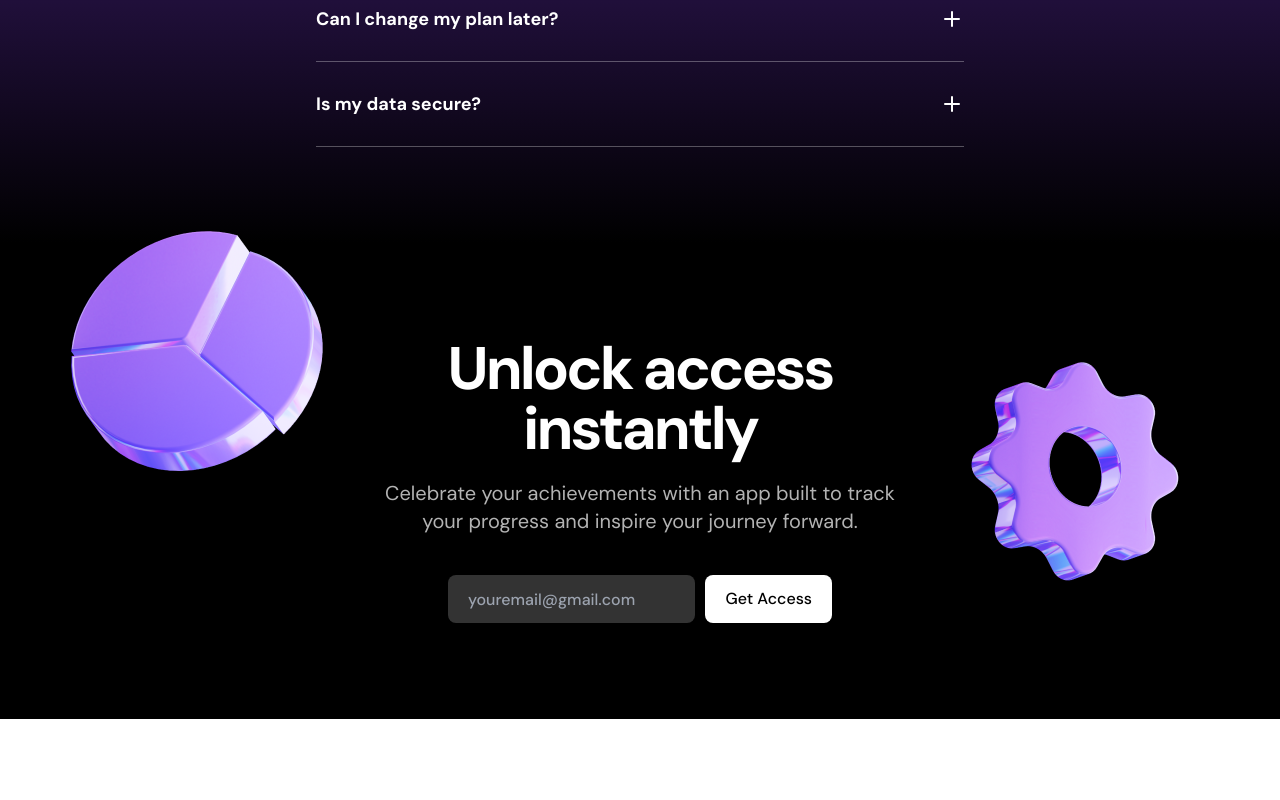
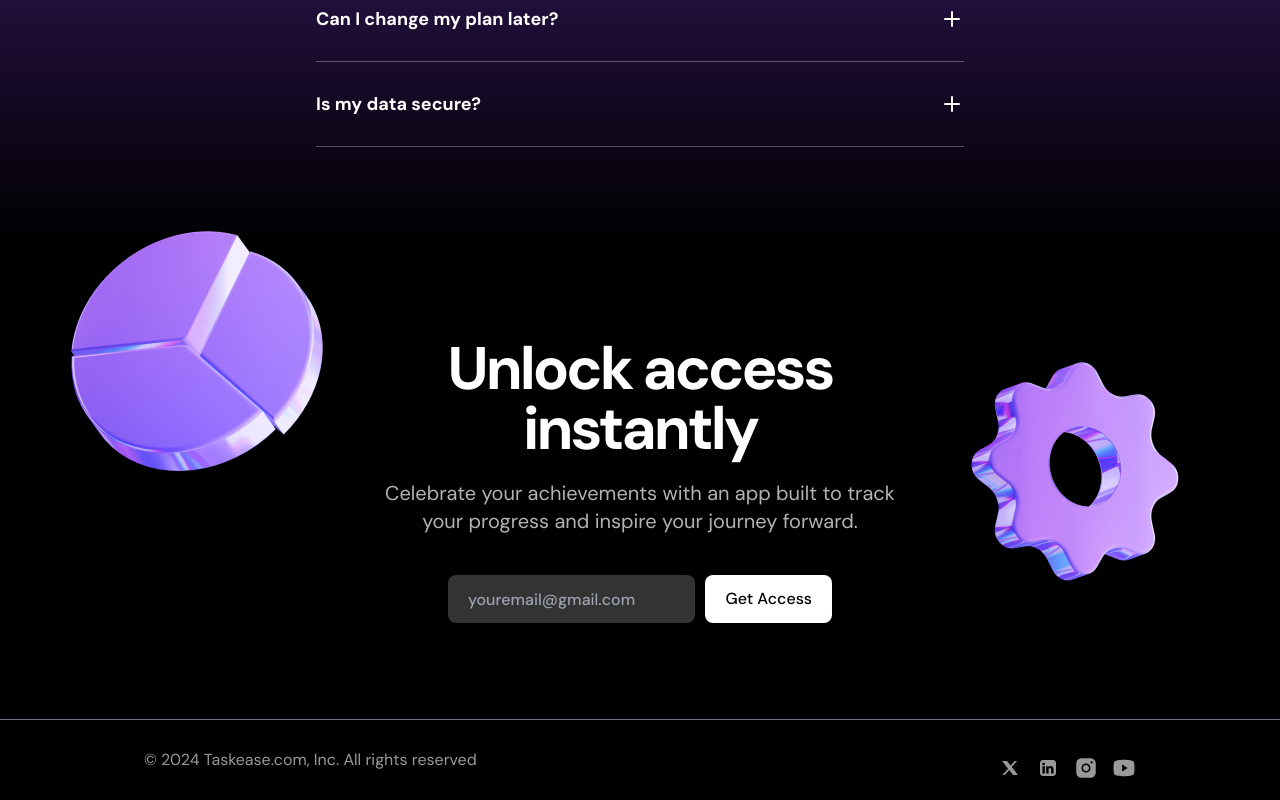
Before and after one commit to bhujbalpratik/Product-Dark-Landing-Page, a Next.js app: page / in a window 1280 px wide. Shown: the part 3415-4215 px from the top of the page. Before the commit the page ends 4134 px from the top, so only its background shows below. Built offline with nearby package versions, Linux system fonts and the light colour scheme.

Commit message:
Footer section added

```diff
--- a/src/app/layout.tsx
+++ b/src/app/layout.tsx
@@ -1,23 +1,24 @@
-import type { Metadata } from "next";
-import { DM_Sans } from "next/font/google";
-import clsx from "clsx";
-import "./globals.css";
+import type { Metadata } from "next"
+import { DM_Sans } from "next/font/google"
+import clsx from "clsx"
+import "./globals.css"
 
-const dmSans = DM_Sans({ subsets: ["latin"] });
+const dmSans = DM_Sans({ subsets: ["latin"] })
 
 export const metadata: Metadata = {
-  title: "Create Next App",
-  description: "Generated by create next app",
-};
+  title: "Task Ease",
+  description:
+    "Effortlessly track progress, manage tasks, and collaborate with customizable lists, smart tracking, and seamless teamwork tools, all in one intuitive platform.",
+}
 
 export default function RootLayout({
   children,
 }: Readonly<{
-  children: React.ReactNode;
+  children: React.ReactNode
 }>) {
   return (
     <html lang="en">
       <body className={clsx(dmSans.className, "antialiased")}>{children}</body>
     </html>
-  );
+  )
 }
--- a/src/app/page.tsx
+++ b/src/app/page.tsx
@@ -19,8 +19,7 @@ export default function Home() {
       <ProductShowcase />
       <FAQs />
       <CallToAction />
-      {/*
-      <Footer /> */}
+      <Footer />
     </>
   )
 }
--- a/src/components/Footer.tsx
+++ b/src/components/Footer.tsx
@@ -1,3 +1,31 @@
+import React from "react"
+import XSocial from "../assets/icons/x-social.svg"
+import LinkedIn from "../assets/icons/linkedin.svg"
+import Instagram from "../assets/icons/insta.svg"
+import Youtube from "../assets/icons/youtube.svg"
+
 export const Footer = () => {
-  return null;
-};
+  return (
+    <footer className="bg-black text-white/60 py-5 border-t border-t-gray-500">
+      <div className="container sm:flex justify-between items-center sm:max-w-[1024px]">
+        <h5 className="text-base text-center">
+          © 2024 Taskease.com, Inc. All rights reserved
+        </h5>
+        <ul className="pt-4 flex justify-center gap-x-3.5">
+          <li>
+            <XSocial />
+          </li>
+          <li>
+            <LinkedIn />
+          </li>
+          <li>
+            <Instagram />
+          </li>
+          <li>
+            <Youtube />
+          </li>
+        </ul>
+      </div>
+    </footer>
+  )
+}
```
